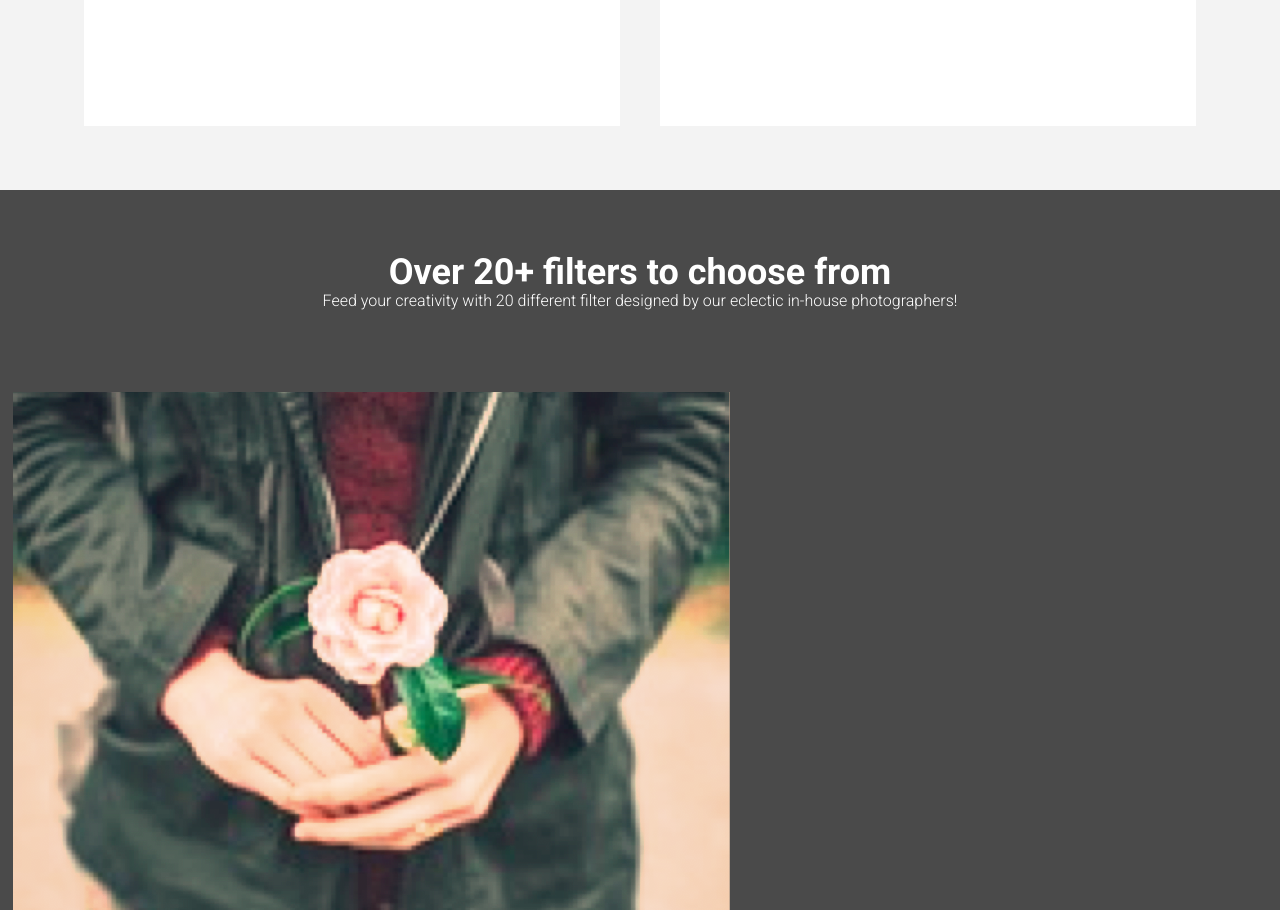
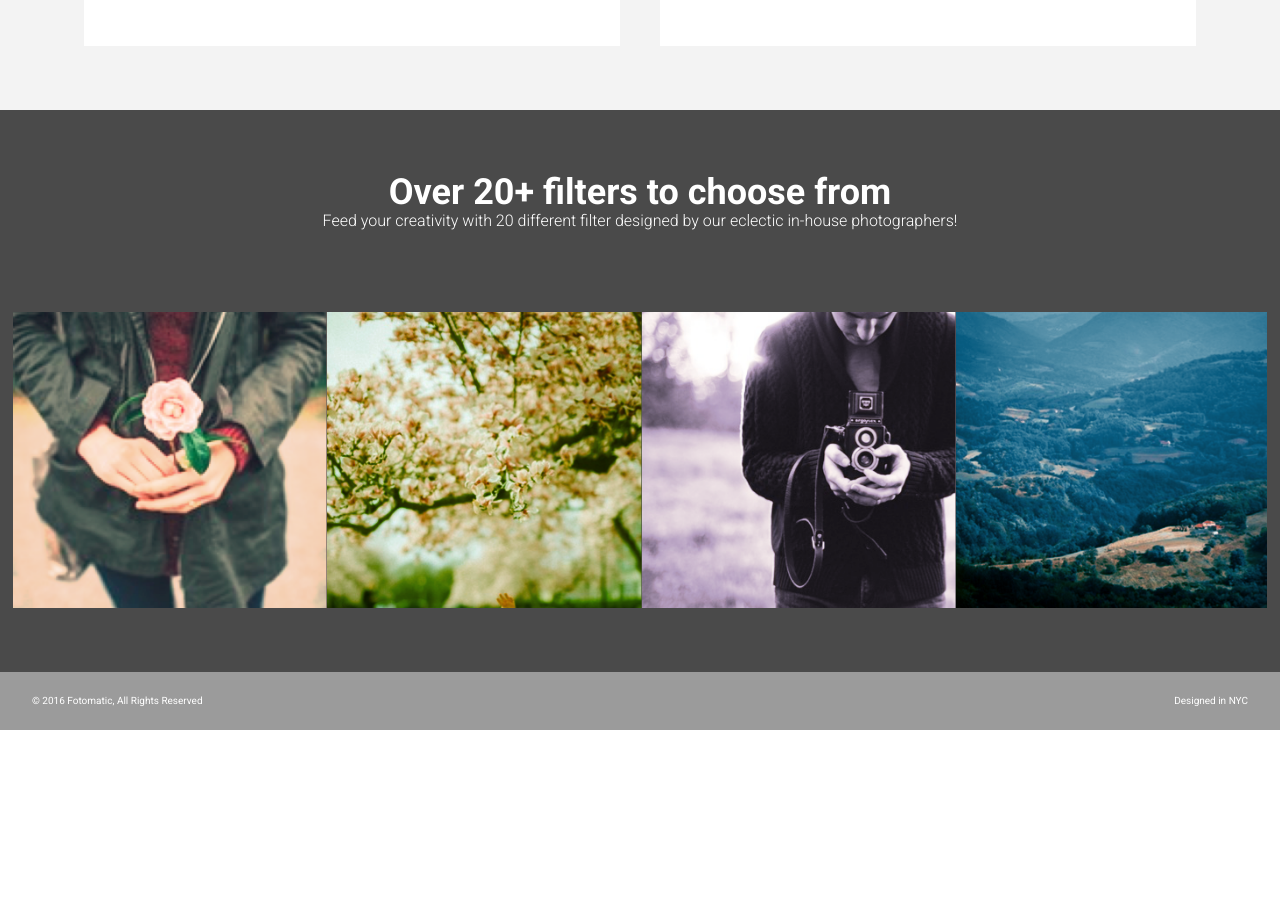
Before and after one commit to ejs21/F1C1, a plain HTML site: page index.html in a window 1280 px wide. Shown: the part 1423-2333 px from the top of the page. After the commit the page ends 2153 px from the top, so only its background shows below. Drawn offline with Linux system fonts and the light colour scheme; a web font is replaced by a local one.

Commit message:
Fix filter-section.

```diff
--- a/resources/css/style.css
+++ b/resources/css/style.css
@@ -232,7 +232,7 @@ header .mobile {
   padding: 2rem;
   margin: 0px 1.25rem;
   background-color: white;
-  height: 40rem; /* Redline mistake? */
+  height: 35rem;
 }
 
 .feature .image-container {
@@ -293,7 +293,7 @@ header .mobile {
 /* Filters Section */
 
 #filters-section {
-  padding: 4rem 0;
+  padding: 4rem 1%;
   background-color: #4a4a4a;
 }
 
@@ -317,7 +317,12 @@ header .mobile {
 
 #filters-section .images-container {
   max-width: 100%;
-  padding: 0 1%;
+  display: flex;
+}
+
+#filters-section .image-container img {
+  max-width: 100%;
+  height: auto;
 }
 
 @media only screen and (max-width: 760px) {
```
